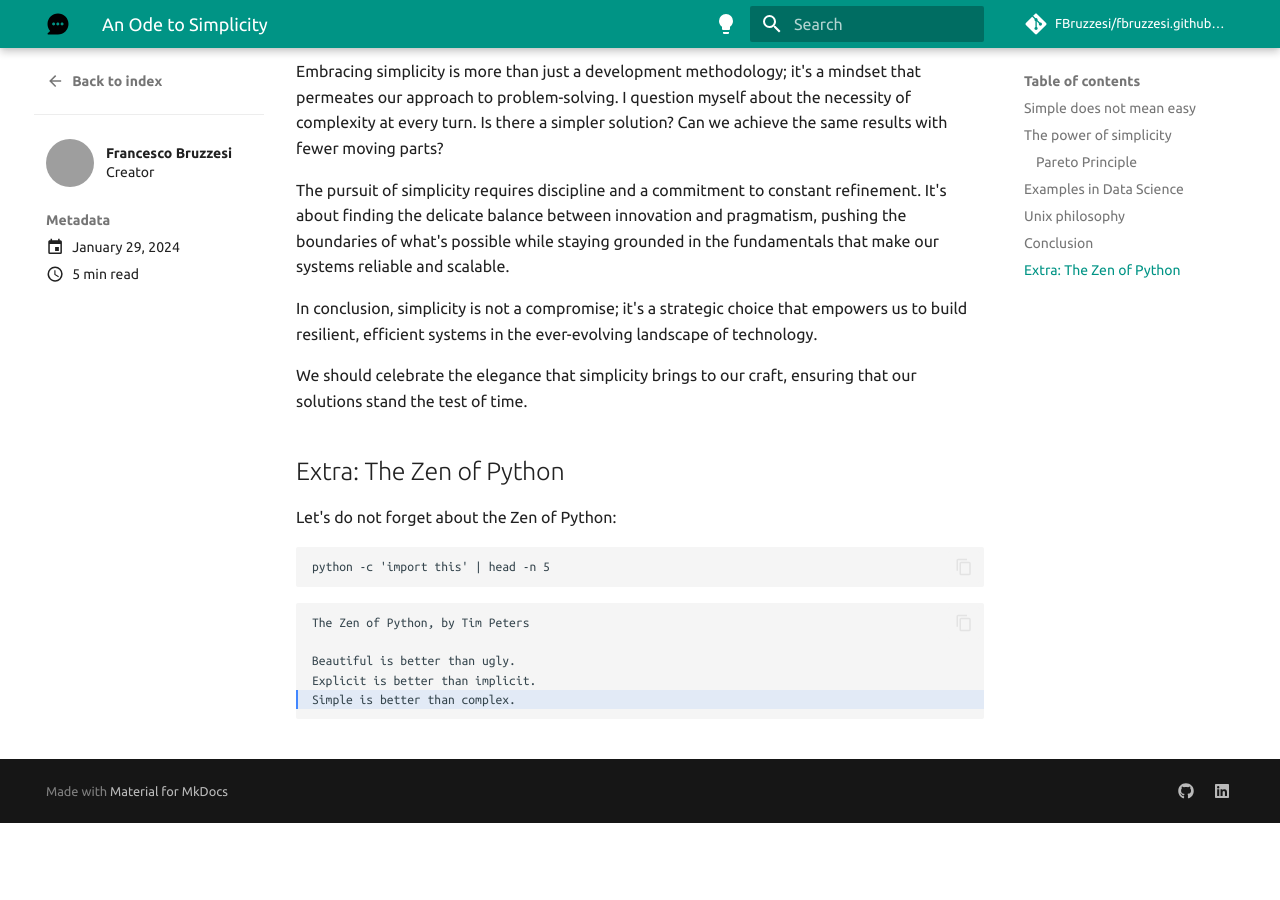
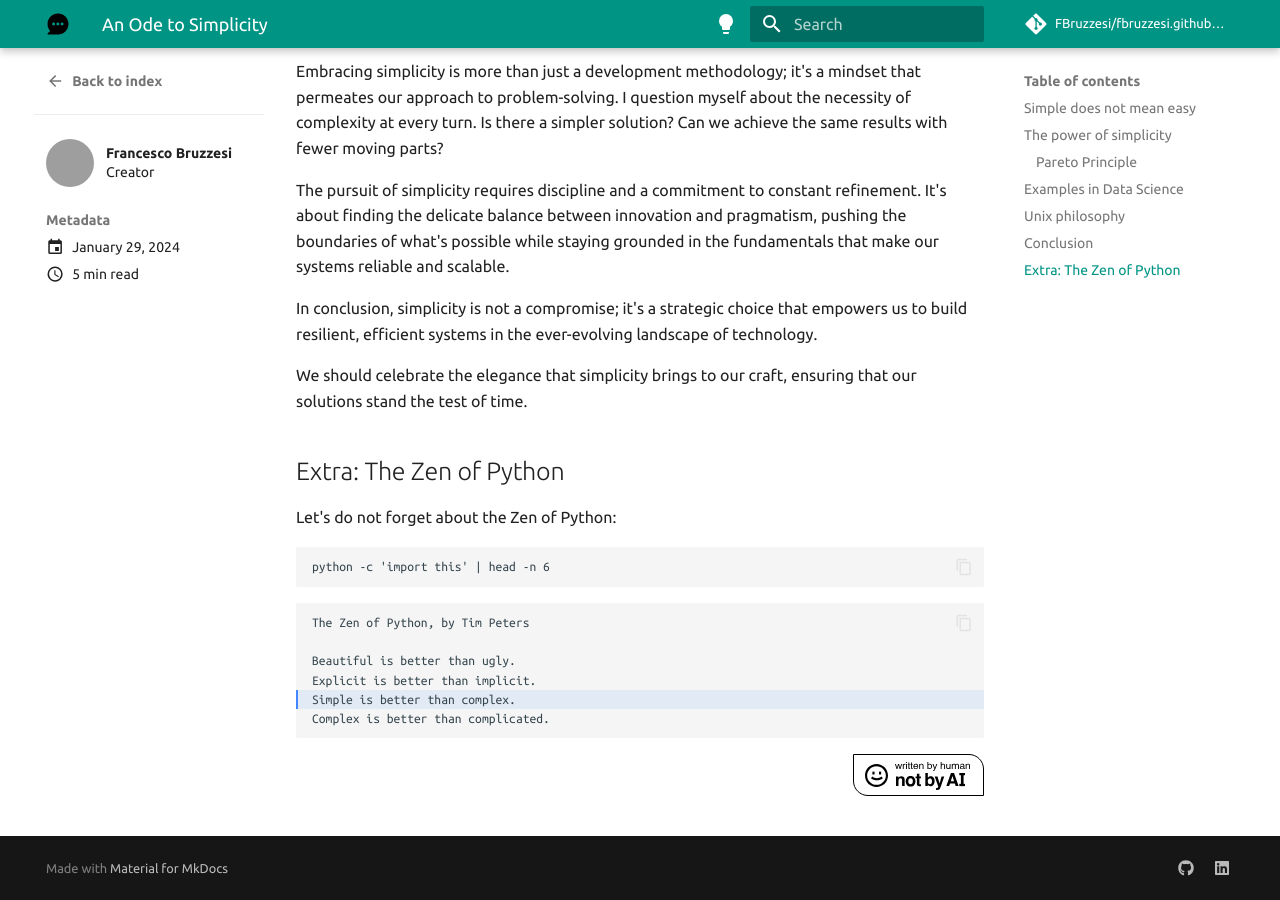
Before and after one commit to FBruzzesi/fbruzzesi.github.io, an MkDocs documentation site: the page built from docs/blog/posts/2024-01-28-an-ode-to-simplicity.md, in a window 1280 px wide and 900 px high, scrolled down 2885 px. Built offline with MkDocs 1.6.1 and Material for MkDocs 9.7.7, drawn with Linux system fonts in a browser that asks for light colours; comment, search, counter and statistics services are not loaded; before the commit the page ends 3708 px from its top, so only the background shows below that; grey boxes are pictures that could not be loaded.

Commit message:
written by human logo (#15)

````diff
--- a/docs/blog/posts/2024-01-28-an-ode-to-simplicity.md
+++ b/docs/blog/posts/2024-01-28-an-ode-to-simplicity.md
@@ -98,7 +98,7 @@ We should celebrate the elegance that simplicity brings to our craft, ensuring t
 Let's do not forget about the Zen of Python:
 
 ```terminal
-python -c 'import this' | head -n 5
+python -c 'import this' | head -n 6
 ```
 
 ```terminal hl_lines="5"
@@ -107,6 +107,7 @@ The Zen of Python, by Tim Peters
 Beautiful is better than ugly.
 Explicit is better than implicit.
 Simple is better than complex.
+Complex is better than complicated.
 ```
 
 [joel-grus-normconf]: https://www.youtube.com/watch?v=MW9oVxjJHEw
@@ -114,3 +115,5 @@ Simple is better than complex.
 [unix-wiki]: https://en.wikipedia.org/wiki/Unix_philosophy
 [robert-erdmann-twitter]: https://twitter.com/erdmann?lang=en
 [robert-erdmann-keynote]: https://www.youtube.com/watch?v=kMfl5SzfkVc&list=PLGVZCDnMOq0pADyz2VboxPFIdrsozlENg&index=8&ab_channel=PyData
+
+<img src="../../../../../images/written-by-human.svg" align="right">
````
Also changed, not shown: automation/template.md (+2 -0 lines), docs/blog/posts/2023-12-21-hello-world.md (+2 -0 lines), docs/blog/posts/2023-12-22-raise-if-prod.md (+2 -0 lines), docs/blog/posts/2023-12-29-2023-rewind.md (+3 -0 lines), docs/blog/posts/2024-01-23-global-gitignore.md (+2 -0 lines), docs/images/written-by-human.png (added), docs/images/written-by-human.svg (added).
